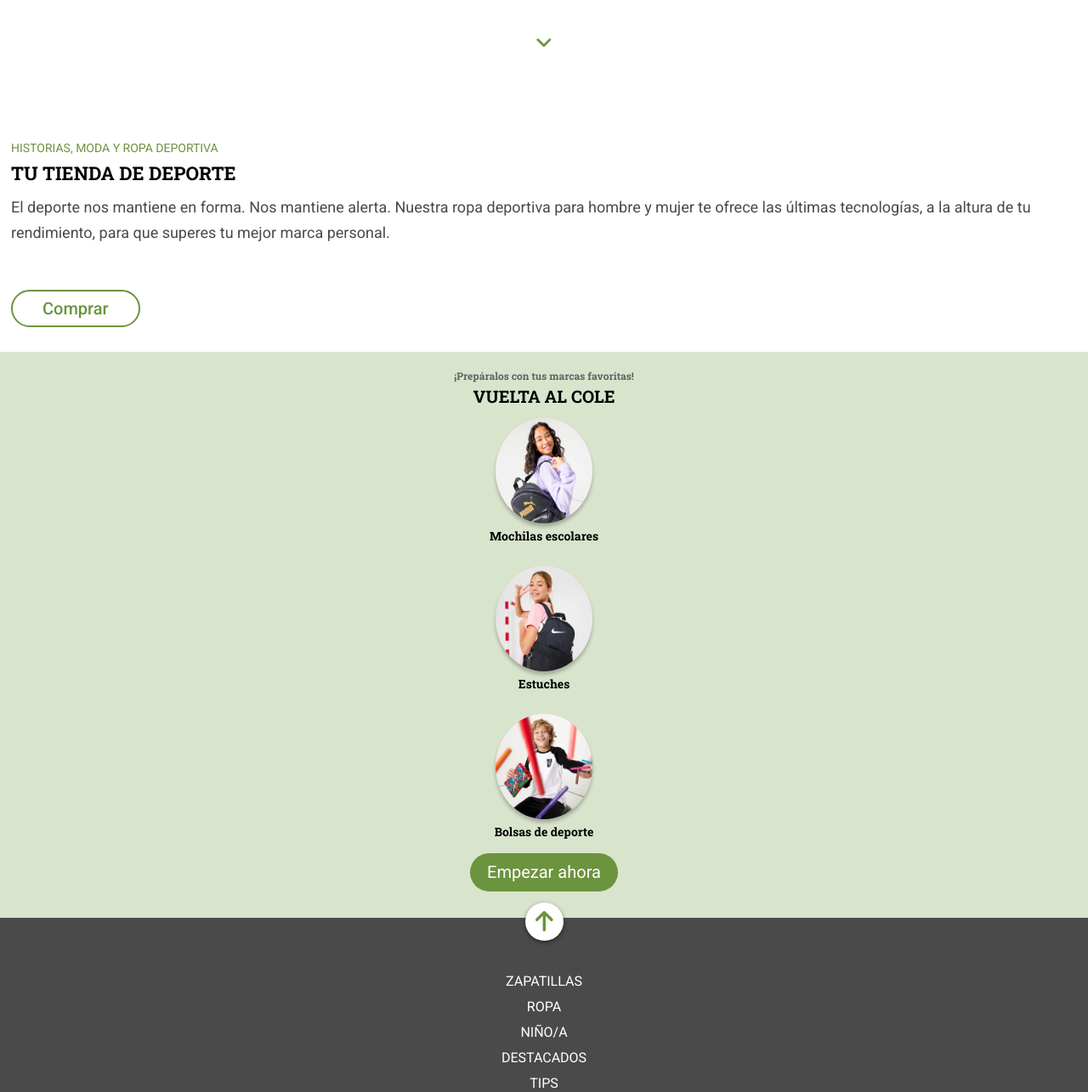
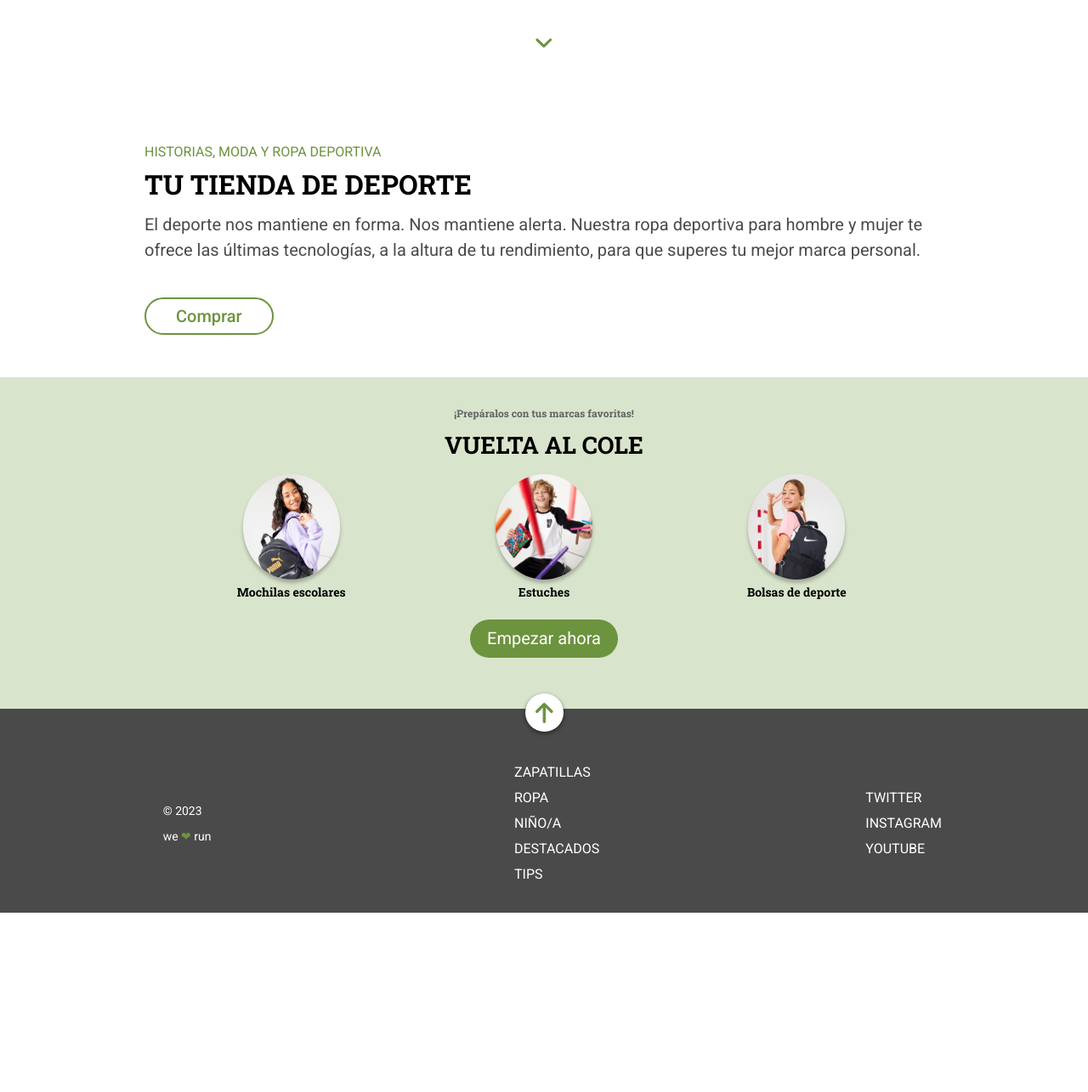
Before and after one commit to Adalab/modulo-1-evaluacion-final-bearm12, a website built with Vite: page src/index.html in a window 1280 px wide. Shown: the part 675-1960 px from the top of the page at 85% size. After the commit the page ends 1749 px from the top, so only its background shows below. Built offline with nearby package versions, Linux system fonts and the light colour scheme; files whose address does not match are found by name.

Commit message:
responsive tablet and desktop

```diff
--- a/src/partials/school.html
+++ b/src/partials/school.html
@@ -7,11 +7,11 @@
       <figcaption class="item__caption">Mochilas escolares</figcaption>
     </figure>
     <figure class="school__container-item">
-      <img class="item__img" src="/images/lpbts-mod05-img03-mob.png" alt="" />
+      <img class="item__img" src="/images/lpbts-mod05-img04-mob.png" alt="niño con esruche" />
       <figcaption class="item__caption">Estuches</figcaption>
     </figure>
     <figure class="school__container-item">
-      <img class="item__img" src="/images/lpbts-mod05-img04-mob.png" alt="" />
+      <img class="item__img" src="/images/lpbts-mod05-img03-mob.png" alt="chica con bolsa de deporte" />
       <figcaption class="item__caption">Bolsas de deporte</figcaption>
     </figure>
   </div>
--- a/src/scss/layout/_footer.scss
+++ b/src/scss/layout/_footer.scss
@@ -21,6 +21,7 @@
         & a {
             font-family: $font-main;
             color: $white;
+            font-size: 16px;
             line-height: 30px;
         }
     }
@@ -43,3 +44,32 @@
 .heart {
     color: $primary-color;
 }
+
+@media all and (min-width: $bp-tablet) {
+   .footer__nav {
+        flex-direction: row;
+        justify-content: center;
+        text-align: left;
+        padding: 15px 0 30px 80px;
+        gap: 40px;
+
+        &-copy {
+            order: -1;
+            width: 150px;
+        }
+
+        &-categories  {
+            width: 150px;
+        }
+
+        &-socials {
+            width: 150px;
+        }
+   }
+}
+
+@media all and (min-width: $bp-desktop) {
+    .footer__nav {
+        justify-content: space-around;
+    }
+}
--- a/src/scss/layout/_hero.scss
+++ b/src/scss/layout/_hero.scss
@@ -45,3 +45,38 @@
         }
     }
 }
+
+@media all and (min-width: $bp-tablet) {
+    .hero {
+        padding-bottom: 25.5px;
+
+        &__title {
+           font-size: 75px;
+           line-height: 100px;
+           max-width: 700px;
+        }
+
+        &__text {
+            font-size: 24px;
+            line-height: 28px;
+            max-width: 350px;
+            padding-bottom: 20px;
+        }
+
+        &__button {
+            width: 45px;
+            height: 45px;
+        }
+    }
+}
+
+@media all and (min-width: $bp-desktop) {
+    .hero {
+        padding-bottom: 54px;
+
+        &__text {
+            max-width: 100%;
+            padding-bottom: 39px;
+        }
+    }
+}
--- a/src/scss/layout/_school.scss
+++ b/src/scss/layout/_school.scss
@@ -67,3 +67,37 @@
         text-align: center;
     }
 }
+
+@media all and (min-width: $bp-tablet) {
+    .school {
+        padding: 27px 0 60px 0;
+
+        &__text {
+            font-size: 12px;
+            line-height: 30px;
+        }
+
+        &__title {
+            font-size: 28px;
+            line-height: 45px;
+        }
+
+        &__container {
+            width: 100%;
+            padding: 0 30px;
+            grid-template-columns: 1fr 1fr 1fr;
+            grid-template-rows: 1fr;
+            justify-content: space-around;
+        }
+
+        &__button {
+            margin-top: 17px;
+        }
+    }
+}
+
+@media all and (min-width: $bp-desktop) {
+    .school {
+        padding: 27px 174px 60px 174px;
+    }
+}
--- a/src/scss/layout/_shop.scss
+++ b/src/scss/layout/_shop.scss
@@ -41,3 +41,39 @@
         }
     }
 }
+
+@media all and (min-width: $bp-tablet) {
+    .shop {
+        padding: 37.5px 39.1px 51.5px 37.1px;
+
+        &__title1 {
+            font-size: 16px;
+            line-height: 30px;
+        }
+
+        &__title2 {
+            font-size: 32px;
+            line-height: 45px;
+        }
+
+        &__text {
+            font-size: 20px;
+            line-height: 30px;
+        }
+
+        &__button {
+            margin-top: 21.2px;
+        }
+    }
+}
+
+@media all and (min-width: $bp-desktop) {
+    .shop {
+        padding: 39px 168px 49px 170px;
+
+
+        &__button {
+            margin-top: 41px;
+        }
+    }
+}
```
